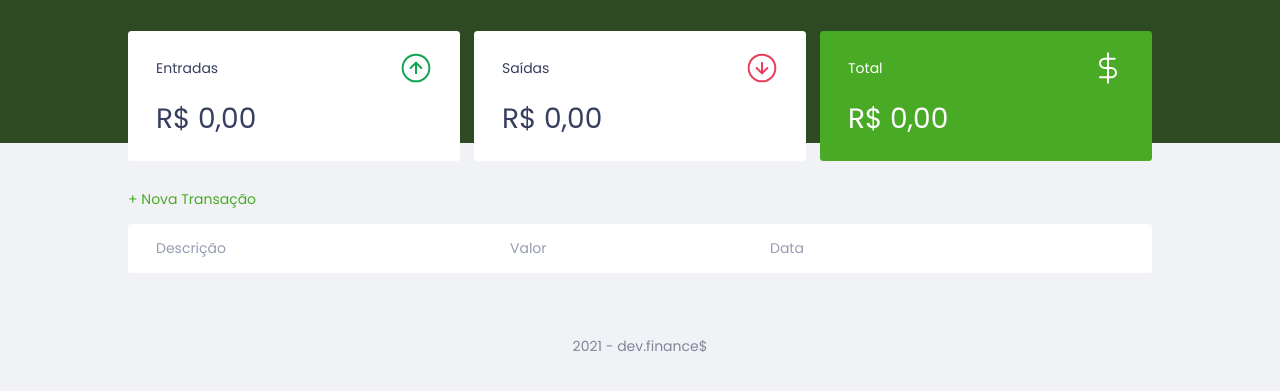
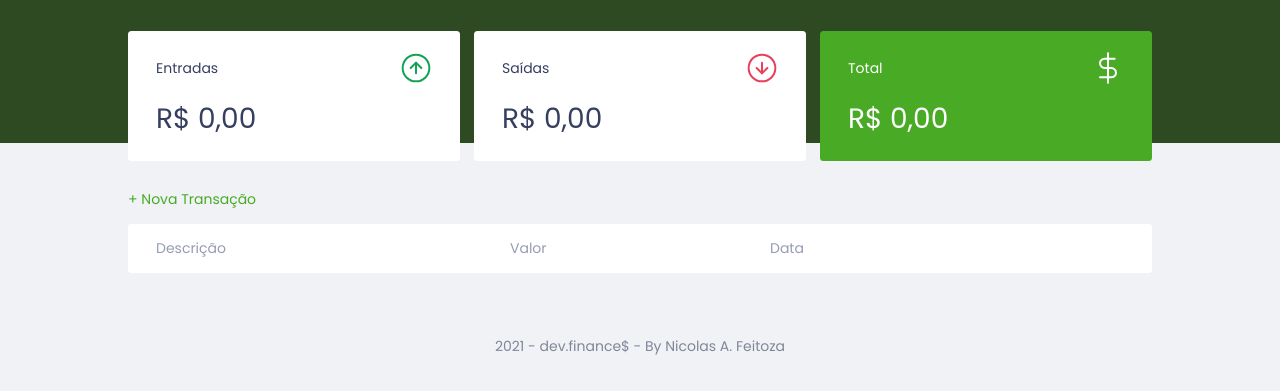
Before and after one commit to afx-nicolas/maratona-discover, a plain HTML site: page index.html in a window 1280 px wide. Shown: the part 55-446 px from the top of the page. Drawn offline with Linux system fonts and the light colour scheme.

Commit message:
Added credits

```diff
--- a/index.html
+++ b/index.html
@@ -100,7 +100,7 @@
   </div>
 
   <footer>
-    <p>2021 - dev.finance$</p>
+    <p>2021 - dev.finance$ - By Nicolas A. Feitoza</p>
   </footer>
 
   <script src="script.js"></script>
```
